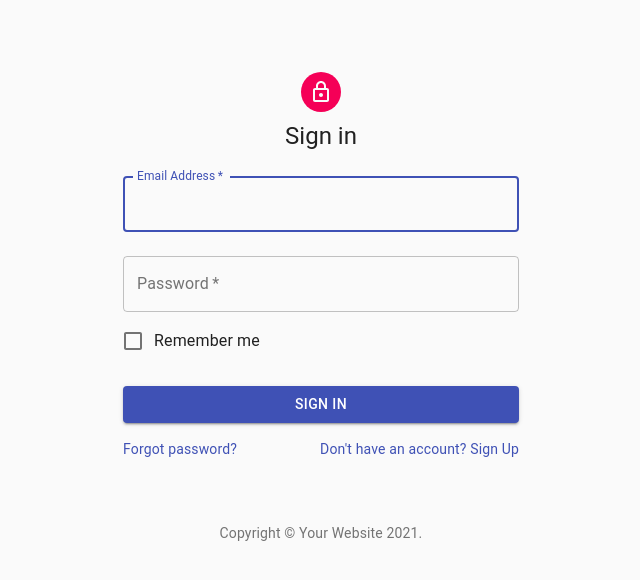
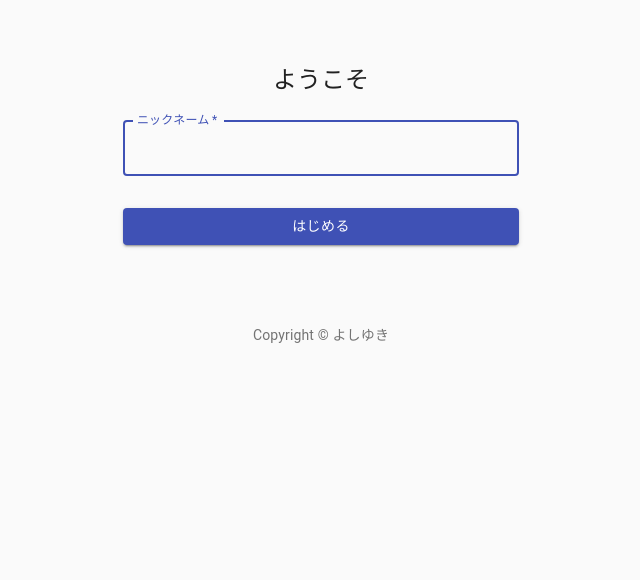
Before and after one commit to satou-yosiyuki/idobatakaigi, a React (Create React App) app: page / in a window 1280 px wide. Shown: the top 580 px of the page, without its empty margins (319-959 px from the left). Built offline with nearby package versions, Linux system fonts and the light colour scheme.

Commit message:
update siginin page

```diff
--- a/src/components/SignIn.js
+++ b/src/components/SignIn.js
@@ -1,27 +1,31 @@
-import React from 'react';
-import Avatar from '@material-ui/core/Avatar';
-import Button from '@material-ui/core/Button';
-import CssBaseline from '@material-ui/core/CssBaseline';
-import TextField from '@material-ui/core/TextField';
-import FormControlLabel from '@material-ui/core/FormControlLabel';
-import Checkbox from '@material-ui/core/Checkbox';
-import Link from '@material-ui/core/Link';
-import Grid from '@material-ui/core/Grid';
-import Box from '@material-ui/core/Box';
-import LockOutlinedIcon from '@material-ui/icons/LockOutlined';
-import Typography from '@material-ui/core/Typography';
-import { makeStyles } from '@material-ui/core/styles';
-import Container from '@material-ui/core/Container';
+import React from "react";
+import Avatar from "@material-ui/core/Avatar";
+import Button from "@material-ui/core/Button";
+import CssBaseline from "@material-ui/core/CssBaseline";
+import TextField from "@material-ui/core/TextField";
 
+import Link from "@material-ui/core/Link";
+
+import Box from "@material-ui/core/Box";
+import LockOutlinedIcon from "@material-ui/icons/LockOutlined";
+import Typography from "@material-ui/core/Typography";
+import { makeStyles } from "@material-ui/core/styles";
+import Container from "@material-ui/core/Container";
+// target='_brank'でタブを新規で作る
+// rel="noopener" セキュリティ上安全になる
 function Copyright() {
   return (
     <Typography variant="body2" color="textSecondary" align="center">
-      {'Copyright © '}
-      <Link color="inherit" href="https://material-ui.com/">
-        Your Website
-      </Link>{' '}
-      {new Date().getFullYear()}
-      {'.'}
+      {"Copyright © "}
+
+      <Link
+        color="inherit"
+        href="https://twitter.com/stuysyk111027"
+        target="_brank"
+        rel="noopener"
+      >
+        よしゆき
+      </Link>
     </Typography>
   );
 }
@@ -29,16 +33,16 @@ function Copyright() {
 const useStyles = makeStyles((theme) => ({
   paper: {
     marginTop: theme.spacing(8),
-    display: 'flex',
-    flexDirection: 'column',
-    alignItems: 'center',
+    display: "flex",
+    flexDirection: "column",
+    alignItems: "center",
   },
   avatar: {
     margin: theme.spacing(1),
     backgroundColor: theme.palette.secondary.main,
   },
   form: {
-    width: '100%', // Fix IE 11 issue.
+    width: "100%", // Fix IE 11 issue.
     marginTop: theme.spacing(1),
   },
   submit: {
@@ -48,16 +52,13 @@ const useStyles = makeStyles((theme) => ({
 
 export default function SignIn() {
   const classes = useStyles();
-
+// autocomplete 自動補完 autofocus指定した欄にフォーカスされる
   return (
     <Container component="main" maxWidth="xs">
       <CssBaseline />
       <div className={classes.paper}>
-        <Avatar className={classes.avatar}>
-          <LockOutlinedIcon />
-        </Avatar>
         <Typography component="h1" variant="h5">
-          Sign in
+          ようこそ
         </Typography>
         <form className={classes.form} noValidate>
           <TextField
@@ -65,27 +66,13 @@ export default function SignIn() {
             margin="normal"
             required
             fullWidth
-            id="email"
-            label="Email Address"
-            name="email"
-            autoComplete="email"
+            id="name"
+            label="ニックネーム"
+            name="name"
+
             autoFocus
           />
-          <TextField
-            variant="outlined"
-            margin="normal"
-            required
-            fullWidth
-            name="password"
-            label="Password"
-            type="password"
-            id="password"
-            autoComplete="current-password"
-          />
-          <FormControlLabel
-            control={<Checkbox value="remember" color="primary" />}
-            label="Remember me"
-          />
+
           <Button
             type="submit"
             fullWidth
@@ -93,20 +80,8 @@ export default function SignIn() {
             color="primary"
             className={classes.submit}
           >
-            Sign In
+            はじめる
           </Button>
-          <Grid container>
-            <Grid item xs>
-              <Link href="#" variant="body2">
-                Forgot password?
-              </Link>
-            </Grid>
-            <Grid item>
-              <Link href="#" variant="body2">
-                {"Don't have an account? Sign Up"}
-              </Link>
-            </Grid>
-          </Grid>
         </form>
       </div>
       <Box mt={8}>
```
